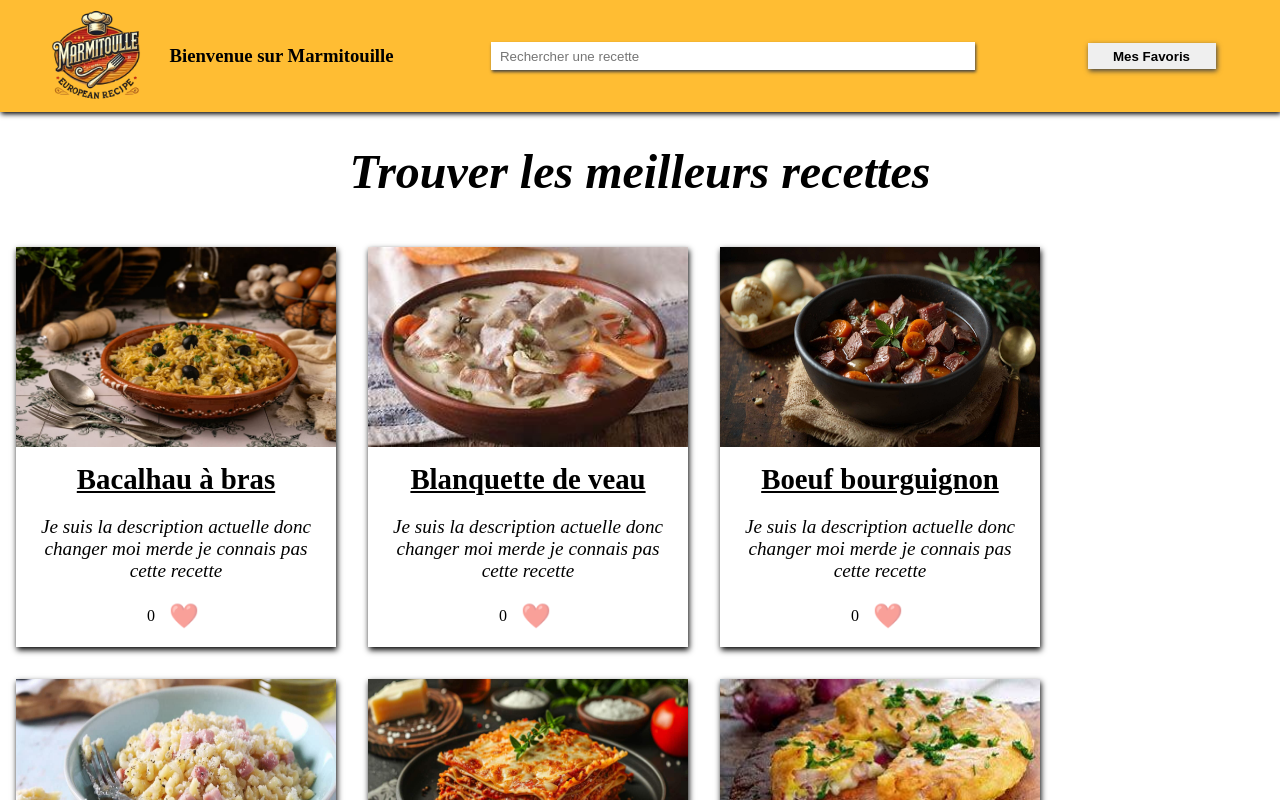
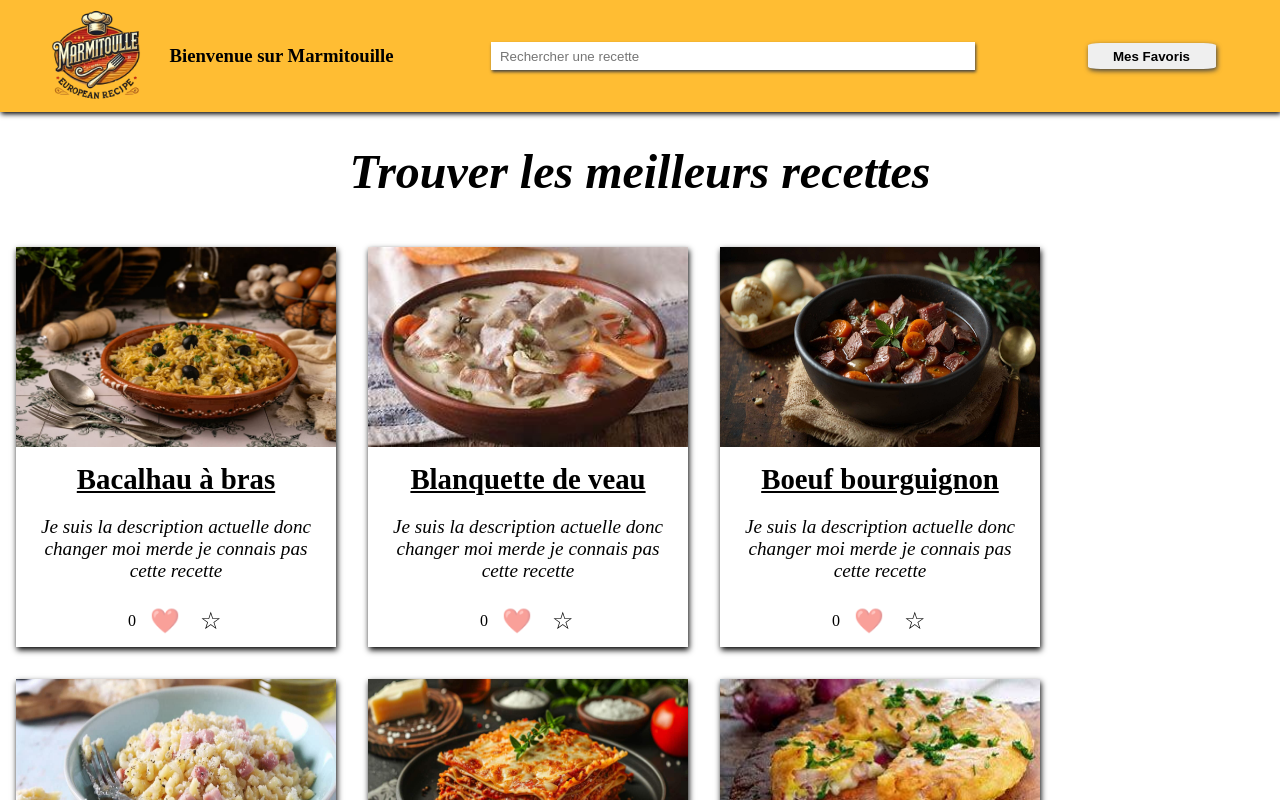
Before and after one commit to FarCodeFR/Marmitouille, a React (Vite) app: page / in a window 1280 px wide. Shown: the top 800 px of the page. Built offline with nearby package versions, Linux system fonts and the light colour scheme.

Commit message:
ajout etoile

```diff
--- a/src/App.tsx
+++ b/src/App.tsx
@@ -14,6 +14,7 @@ const recipes = [
     description:
       "Je suis la description actuelle donc changer moi merde je connais pas cette recette",
     likes: 0,
+    isFavoris: false,
   },
   {
     id: 2,
@@ -23,6 +24,7 @@ const recipes = [
     description:
       "Je suis la description actuelle donc changer moi merde je connais pas cette recette",
     likes: 0,
+    isFavoris: false,
   },
   {
     id: 3,
@@ -32,6 +34,7 @@ const recipes = [
     description:
       "Je suis la description actuelle donc changer moi merde je connais pas cette recette",
     likes: 0,
+    isFavoris: false,
   },
   {
     id: 4,
@@ -41,6 +44,7 @@ const recipes = [
     description:
       "Je suis la description actuelle donc changer moi merde je connais pas cette recette",
     likes: 0,
+    isFavoris: false,
   },
   {
     id: 5,
@@ -50,6 +54,7 @@ const recipes = [
     description:
       "Je suis la description actuelle donc changer moi merde je connais pas cette recette",
     likes: 0,
+    isFavoris: false,
   },
   {
     id: 6,
@@ -59,6 +64,7 @@ const recipes = [
     description:
       "Je suis la description actuelle donc changer moi merde je connais pas cette recette",
     likes: 0,
+    isFavoris: false,
   },
   {
     id: 7,
@@ -68,6 +74,7 @@ const recipes = [
     description:
       "Je suis la description actuelle donc changer moi merde je connais pas cette recette",
     likes: 0,
+    favoris: false,
   },
   {
     id: 8,
@@ -77,6 +84,7 @@ const recipes = [
     description:
       "Je suis la description actuelle donc changer moi merde je connais pas cette recette",
     likes: 0,
+    favoris: false,
   },
   {
     id: 9,
@@ -86,6 +94,7 @@ const recipes = [
     description:
       "Je suis la description actuelle donc changer moi merde je connais pas cette recette",
     likes: 0,
+    favoris: false,
   },
 ];
 
@@ -110,7 +119,6 @@ function App() {
       )
     );
   };
-
   return (
     <>
       <nav className="maNavBar">
@@ -130,6 +138,7 @@ function App() {
               description={el.description}
               likes={el.likes}
               onLike={() => toggleLike(el.id)}
+              favoris={el.favoris}
             />
           );
         })}
--- a/src/Components/Card.tsx
+++ b/src/Components/Card.tsx
@@ -2,6 +2,7 @@
 //   recipes: recipe[];
 // }
 
+import { useState } from "react";
 import "../assets/Style/Card.css";
 
 interface recipeProps {
@@ -11,6 +12,7 @@ interface recipeProps {
   alternate: string;
   description: string;
   likes: number;
+  favoris: boolean;
   onLike: () => void;
 }
 
@@ -20,8 +22,16 @@ function Card({
   alternate,
   description,
   likes,
+  favoris,
   onLike,
 }: recipeProps) {
+  // changement d'état pour l'étoile
+  const [isFavoris, setIsFavoris] = useState(favoris);
+
+  const handleClickFavoris = () => {
+    setIsFavoris((preve) => !preve);
+  };
+
   return (
     <article>
       <img src={imgSrc} alt={alternate} />
@@ -32,6 +42,9 @@ function Card({
         <button onClick={onLike} className={likes > 0 ? "liked" : "unliked"}>
           ❤️
         </button>
+        <button onClick={handleClickFavoris} className="favoris">
+          {isFavoris ? "🌟" : "☆"}
+        </button>
       </div>
     </article>
   );
--- a/src/Components/Header.tsx
+++ b/src/Components/Header.tsx
@@ -1,3 +1,4 @@
+import { useState } from "react";
 import "../assets/Style/Header.css";
 import SearchBar from "./HeaderComponents/SearchBar";
 
@@ -7,6 +8,12 @@ interface HeaderProps {
 }
 
 function Header({ searchQuery, setSearchQuery }: HeaderProps) {
+  // changement boutton travaux
+  const [change, setChange] = useState("");
+
+  const handleClickChange = () => {
+    setChange((preve) => !preve);
+  };
   return (
     <>
       <section className="Marmitouille">
@@ -21,7 +28,9 @@ function Header({ searchQuery, setSearchQuery }: HeaderProps) {
         <SearchBar searchQuery={searchQuery} setSearchQuery={setSearchQuery} />
       </section>
 
-      <button className="Favoris">Mes Favoris</button>
+      <button onClick={handleClickChange} className="mesFavoris">
+        {change ? "🚧" : "Mes Favoris"}
+      </button>
     </>
   );
 }
--- a/src/assets/Style/Card.css
+++ b/src/assets/Style/Card.css
@@ -55,3 +55,14 @@ button.liked {
 button:hover {
   opacity: 0.8;
 }
+
+/* button favoris */
+
+.favoris {
+  border: none;
+  height: 40px;
+  width: 30px;
+  font-size: x-large;
+  background: none;
+  cursor: pointer;
+}
--- a/src/assets/Style/Header.css
+++ b/src/assets/Style/Header.css
@@ -51,7 +51,7 @@
   padding-top: 0.2rem;
 }
 
-.Favoris {
+.mesFavoris {
   font-weight: 600;
   height: 1.6rem;
   width: 8rem;
@@ -59,4 +59,5 @@
   box-shadow: rgb(68, 67, 67) 1px 2px 5px;
   border: none;
   cursor: pointer;
+  border-radius: 10%;
 }
```
